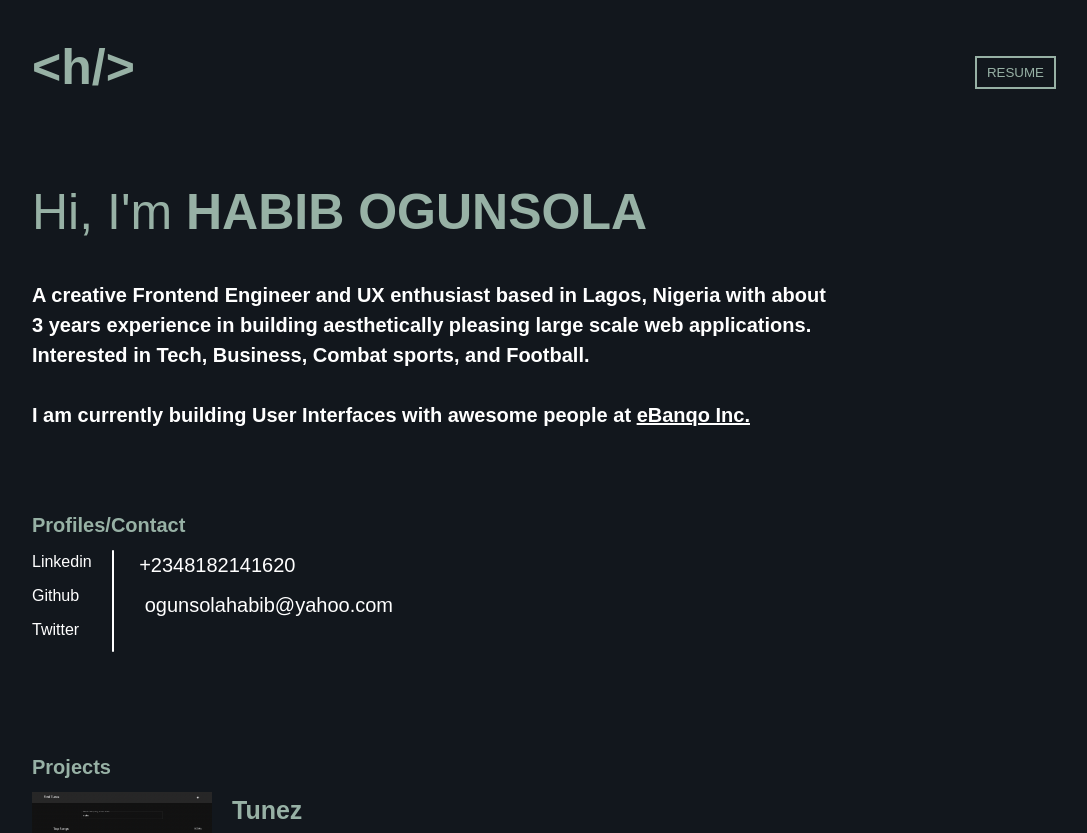
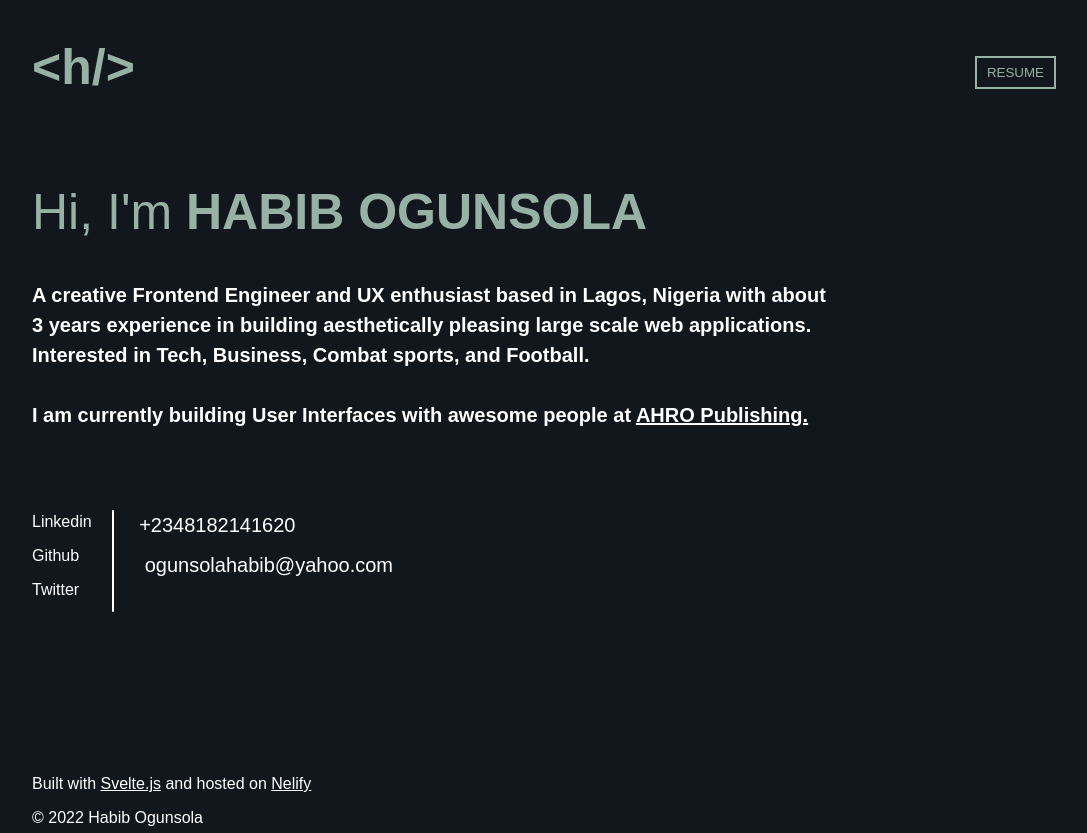
Before and after one commit to ogunsolahabib/portfolio-one-svelte, a SvelteKit app: page / in a window 1280 px wide. Shown: the top 833 px of the page, without its empty margins (96-1183 px from the left). Built offline with nearby package versions, Linux system fonts and the light colour scheme.

Commit message:
update current company

```diff
--- a/src/components/Container.svelte
+++ b/src/components/Container.svelte
@@ -56,14 +56,15 @@
 				<br />
 				<p>
 					I am currently building User Interfaces with awesome people at{' '}
-					<a target="_blank" rel="noreferrer" href="https://www.ebanqo.com/"> eBanqo Inc. </a>
+					<a target="_blank" rel="noreferrer" href="https://www.ahroscientific.com/">
+						AHRO Publishing.
+					</a>
 				</p>
 			</div>
 		</div>
 	</section>
 	<section class="section bottom">
 		<div id="contact">
-			<h3>Profiles/Contact</h3>
 			<div>
 				<ul class="set social">
 					{#each socials as social}
@@ -93,12 +94,4 @@
 			</div>
 		</div>
 	</section>
-
-	<h3>Projects</h3>
-
-	{#each projects as project}
-		<div>
-			<Work {project} />
-		</div>
-	{/each}
 </main>
```
